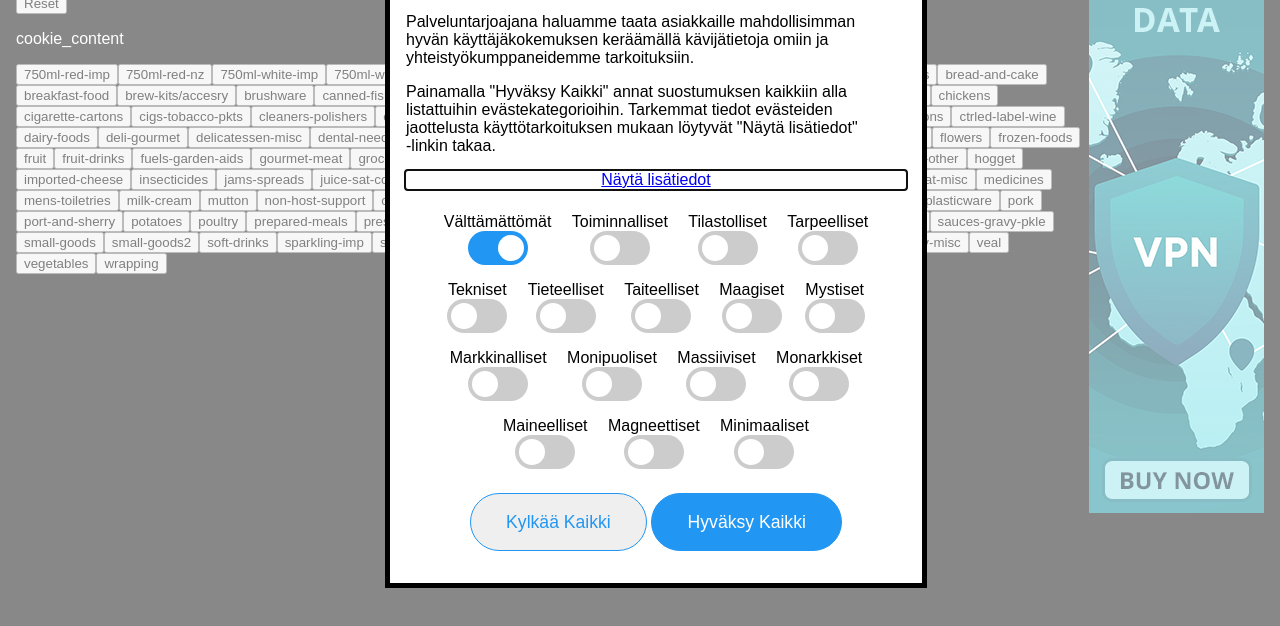
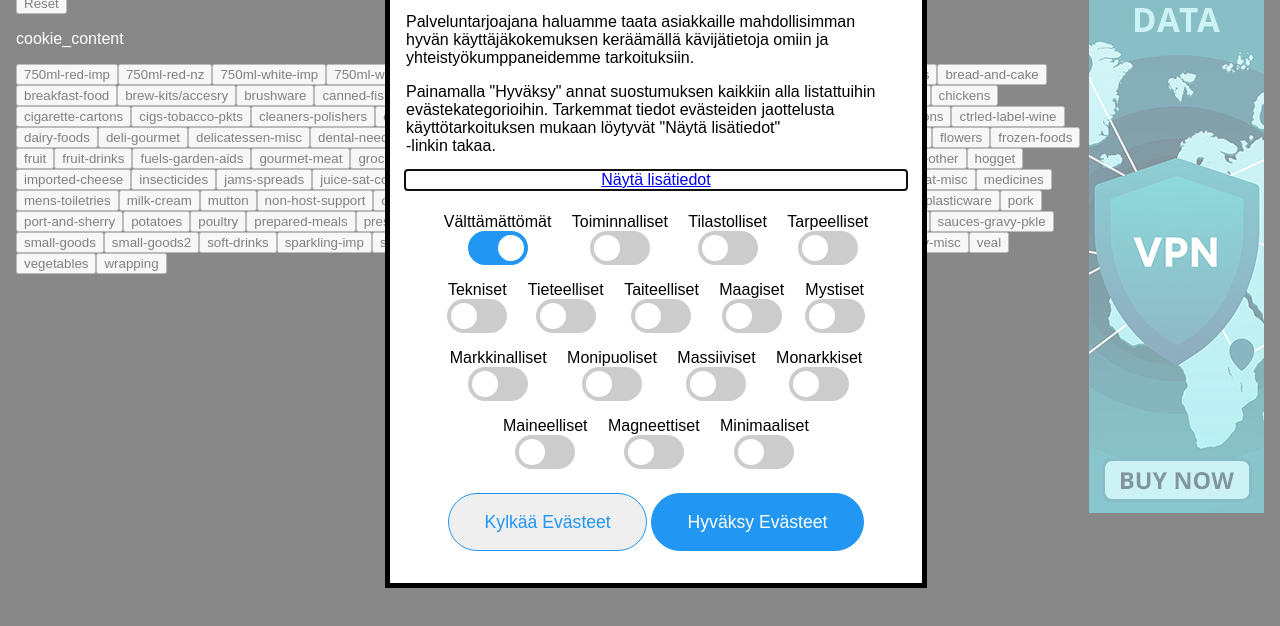
Before and after one commit to AkiKurvinen/artificial-intelligence-in-marketing, a plain HTML site: page demo/index.html in a window 1280 px wide. Shown: the part 154-780 px from the top of the page. Drawn offline with nearby package versions, Linux system fonts and the light colour scheme.

Commit message:
update demo

```diff
--- a/demo/cookie.js
+++ b/demo/cookie.js
@@ -6,7 +6,7 @@ const update_cookie = (items) =>{
     if(items.length != 0){
 
         let json_str = JSON.stringify(items);
-        Cookies.set('chart', json_str, {expires: 2,  sameSite: 'strict', secure: true})
+        Cookies.set('chart', json_str, {expires: 2,  sameSite:'strict', secure: true})
 
     }
     if (Cookies.get('chart')){
--- a/demo/index.html
+++ b/demo/index.html
@@ -9,6 +9,7 @@
     <link rel="stylesheet" href="dialog.css">
     <script src="products.js"></script>
     <script src="cookie.js"></script>
+    <link rel="shortcut icon" href="chartico.png" type="image/x-icon">
 </head>
 <body><nav><span>Shop</span> <div><span>Items</span><span>About</span><span>Chart</span></div></nav>
 <main>
@@ -29,7 +30,7 @@
 
             <p><b>Sivustomme käyttää evästeitä</b></p>
             <p>Palveluntarjoajana haluamme taata asiakkaille mahdollisimman<br>hyvän käyttäjäkokemuksen keräämällä kävijätietoja omiin ja<br>yhteistyö&shy;kumppaneidemme tarkoituksiin.</p>
-            <p>Painamalla "Hyväksy Kaikki" annat suostumuksen kaikkiin alla listattuihin evästekategorioihin.
+            <p>Painamalla "Hyväksy" annat suostumuksen kaikkiin alla listattuihin evästekategorioihin.
             Tarkemmat tiedot evästeiden jaottelusta käyttötarkoituksen mukaan löytyvät "Näytä lisätiedot"<br>-linkin takaa.</p>
             <a href="#">Näytä lisätiedot</a>
 
@@ -42,8 +43,8 @@
             </label></section>
         </div>
             <div class="buttons">
-                <button class="close">Kylkää Kaikki</button>
-                <button class="close" onclick="add_cookie()">Hyväksy Kaikki</button>
+                <button class="close">Kylkää Evästeet</button>
+                <button class="close" onclick="add_cookie()">Hyväksy Evästeet</button>
             </div>
        </div>
    </dialog>
--- a/demo/products.js
+++ b/demo/products.js
@@ -98,7 +98,7 @@ const generate_shop_items_rec = (chart_items) => {
 }
 
 const generate_shop_items = () => {
-        read_json_data()
+    read_json_data()
     const products = ['grocery-misc', 'baby-needs', 'bread-and-cake', 'baking-needs', 'coupons',
     'juice-sat-cord-ms', 'tea', 'biscuits', 'canned-fish-meat', 'canned-fruit', 'canned-vegetables',
     'breakfast-food', 'cigs-tobacco-pkts', 'cigarette-cartons', 'cleaners-polishers', 'coffee',
```
Also changed, not shown: media_queries/style.css (+5 -5 lines), demo/chartico.png (added), media_queries/img/laptop_ad.jpg, media_queries/img/tablet_ad.jpg.
